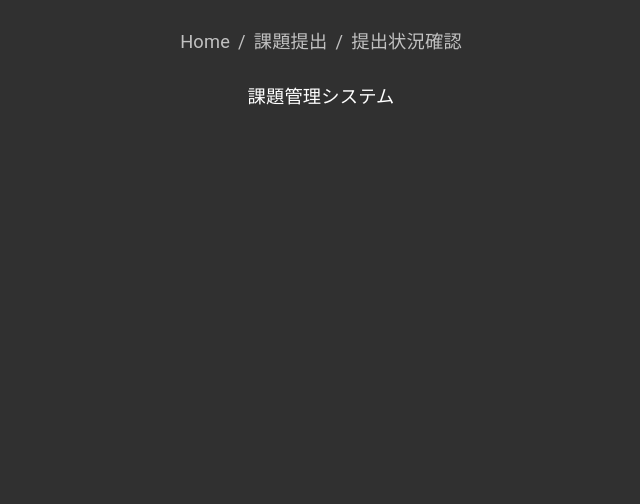
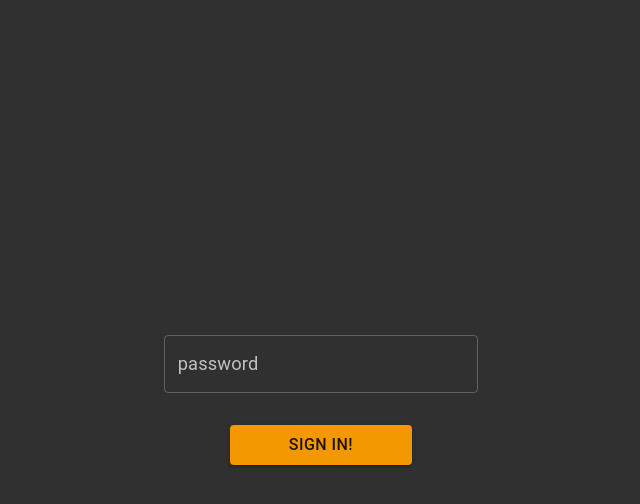
Before and after one commit to taroosg/work-management-app, a React (Create React App) app: page / in a window 1280 px wide. Shown: the top 504 px of the page, without its empty margins (319-959 px from the left). Built offline with nearby package versions, Linux system fonts and the light colour scheme; the HTML template or start-up script is replaced by a standard one.

Commit message:
add auth

```diff
--- a/src/App.tsx
+++ b/src/App.tsx
@@ -1,13 +1,16 @@
-import React from 'react';
+import React, { useState } from 'react';
 import { createMuiTheme, MuiThemeProvider } from "@material-ui/core/styles";
 import CssBaseline from '@material-ui/core/CssBaseline';
 import * as colors from "@material-ui/core/colors";
-import { atom, Provider } from 'jotai'
+import { atom, Provider, useAtom } from 'jotai'
 import { BrowserRouter, Route } from 'react-router-dom';
-import { Nav } from './components/Nav'
-import { Home } from './pages/Home'
+import { LoginForm } from './components/LoginForm';
+import { Nav } from './components/Nav';
+import { Home } from './pages/Home';
 import { WorkPost } from './pages/WorkPost';
 import { WorkResult } from './pages/WorkResult';
+import { Work } from './pages/Work';
+// import { authAtom } from './atoms/authAtom';
 
 const darkTheme = createMuiTheme({
   typography: {
@@ -23,19 +26,20 @@ const darkTheme = createMuiTheme({
   },
 });
 
+// const isAuth = false;
+
 export const themeAtom = atom(darkTheme);
+// export const authAtom = atom(isAuth);
 
 const App = () => {
+
+  // const [isAuth] = useAtom(authAtom);
+
   return (
     <Provider>
       <MuiThemeProvider theme={darkTheme}>
         <CssBaseline />
-        <BrowserRouter>
-          <Nav />
-          <Route exact path='/' component={Home} />
-          <Route path='/WorkPost' component={WorkPost} />
-          <Route path='/WorkResult' component={WorkResult} />
-        </BrowserRouter>
+        <Work />
       </MuiThemeProvider>
     </Provider>
 
--- /dev/null
+++ b/src/atoms/authAtom.ts
@@ -0,0 +1,3 @@
+import { atom } from 'jotai'
+
+export const authAtom = atom(false);
--- /dev/null
+++ b/src/components/LoginForm.tsx
@@ -0,0 +1,76 @@
+import React, { useState } from 'react';
+import { makeStyles, createStyles, Theme } from '@material-ui/core/styles';
+import { useAtom } from 'jotai';
+import { themeAtom } from '../App';
+import { authAtom } from '../atoms/authAtom';
+import { loadingAtom } from '../atoms/loadingAtom';
+import { TextField, Button } from '@material-ui/core';
+import axios from 'axios';
+
+const useStyles = makeStyles((theme: Theme) =>
+  createStyles({
+    root: {
+      display: 'flex',
+      flexDirection: 'column',
+      alignItems: 'center',
+      justifyContent: 'center',
+      height: '100vh',
+      '& .TextField-root': {
+        margin: theme.spacing(2),
+        width: '35ch',
+      },
+      '& .Button-root': {
+        margin: theme.spacing(2),
+        width: '20ch',
+      },
+    },
+  })
+);
+
+export const LoginForm = () => {
+
+  const [theme] = useAtom(themeAtom)
+  const [, setIsAuth] = useAtom(authAtom);
+  const [, setIsLoading] = useAtom(loadingAtom)
+
+  const [password, setPassword] = useState('');
+
+  const classes = useStyles(theme);
+
+  const authRequest = async (password: string) => {
+    setIsLoading(true);
+    const authResult = await axios.post(`${process.env.REACT_APP_SERVER_URI}/auth`, { password: password });
+    if (authResult.data === true) setIsAuth(true);
+    setIsLoading(false);
+  };
+
+  const handleChangePassword = (e: React.ChangeEvent<HTMLTextAreaElement | HTMLInputElement>): void => {
+    setPassword(e.currentTarget.value);
+  };
+
+  const handleSubmit = () => {
+    authRequest(password);
+  };
+
+  return (
+    <div className={classes.root}>
+      <TextField
+        type="password"
+        id="password"
+        label="password"
+        variant="outlined"
+        onChange={handleChangePassword}
+        className="TextField-root"
+      />
+      <Button
+        id="submit"
+        variant="contained"
+        color="primary"
+        className="Button-root"
+        onClick={handleSubmit}
+      >
+        Sign In!
+      </Button>
+    </div>
+  )
+}
--- a/src/components/Nav.tsx
+++ b/src/components/Nav.tsx
@@ -1,7 +1,7 @@
 import React from 'react';
 import { makeStyles, createStyles, Theme } from '@material-ui/core/styles';
-import { Breadcrumbs, Dialog } from '@material-ui/core';
-import Link from '@material-ui/core/Link';
+import { Breadcrumbs, Dialog, Menu, MenuItem } from '@material-ui/core';
+import { Link } from 'react-router-dom'
 import { useAtom } from 'jotai';
 import { themeAtom } from '../App'
 import { loadingAtom } from '../atoms/loadingAtom';
@@ -15,6 +15,10 @@ const useStyles = makeStyles((theme: Theme) =>
       lineHeight: '5ch',
       margin: theme.spacing(2),
     },
+    '& .Link-root': {
+      textDecoration: 'none',
+      color: 'white',
+    }
   })
 );
 
@@ -32,13 +36,13 @@ export const Nav = () => {
         aria-describedby="alert-dialog-description"
       >now loading...</Dialog>
       <Breadcrumbs aria-label="breadcrumb" className={classes.root}>
-        <Link color="inherit" href="/">
+        <Link to="/" style={{ textDecoration: 'none', color: 'orange' }}>
           Home
-      </Link>
-        <Link color="inherit" href="/WorkPost" >
+        </Link>
+        <Link color="primary" to="/work-post" style={{ textDecoration: 'none', color: 'orange' }}>
           課題提出
       </Link>
-        <Link color="inherit" href="/WorkResult" >
+        <Link color="primary" to="/work-result" style={{ textDecoration: 'none', color: 'orange' }}>
           提出状況確認
       </Link>
       </Breadcrumbs>
--- /dev/null
+++ b/src/pages/Work.tsx
@@ -0,0 +1,30 @@
+import React from 'react';
+import { useAtom } from 'jotai'
+import { BrowserRouter, Route } from 'react-router-dom';
+import { LoginForm } from '../components/LoginForm';
+import { Nav } from '../components/Nav';
+import { Home } from '../pages/Home';
+import { WorkPost } from '../pages/WorkPost';
+import { WorkResult } from '../pages/WorkResult';
+import { authAtom } from '../atoms/authAtom';
+
+export const Work = () => {
+
+  const [isAuth] = useAtom(authAtom);
+  console.log(isAuth)
+
+  return (
+    <>
+      {
+        !isAuth
+          ? <LoginForm />
+          : <BrowserRouter>
+            <Nav />
+            <Route exact path='/' component={Home} />
+            <Route path='/work-post' component={WorkPost} />
+            <Route path='/work-result' component={WorkResult} />
+          </BrowserRouter>
+      }
+    </>
+  );
+}
```
